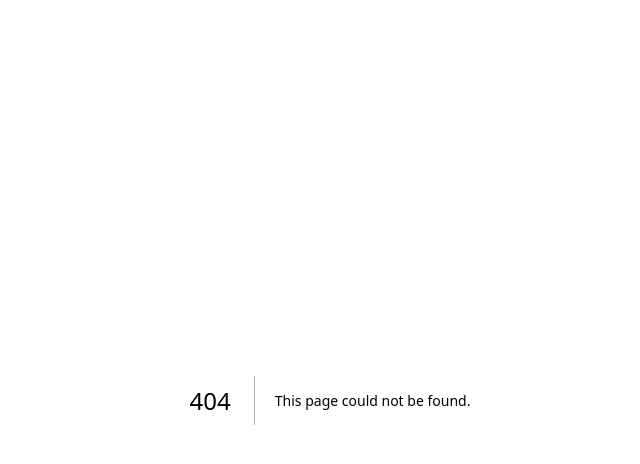
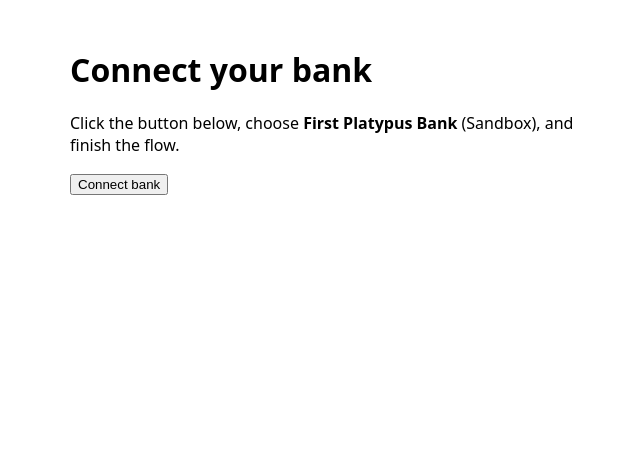
Before and after one commit to madsquarepants/approval-v2, a Next.js app in the folder app/: page /connect in a window 1280 px wide. Before the commit this address had no page. Shown: the top 464 px of the page, without its empty margins (310-950 px from the left). Built offline with nearby package versions, Linux system fonts and the light colour scheme; no server answers.

Commit message:
add /connect page with Plaid Link flow

```diff
--- /dev/null
+++ b/app/pages/connect.tsx
@@ -0,0 +1,51 @@
+import Script from "next/script";
+import { useState } from "react";
+import { api } from "../lib/api";
+
+export default function Connect() {
+  const [err, setErr] = useState<string>("");
+
+  const start = async () => {
+    try {
+      const t = localStorage.getItem("token") || "";
+      if (!t) { window.location.href = "/"; return; }
+
+      // 1) Create Link token from our API
+      const { link_token } = await api("/plaid/link_token", { method: "POST" }, t);
+
+      // 2) Open Plaid Link
+      const handler = (window as any).Plaid.create({
+        token: link_token,
+        onSuccess: async (public_token: string) => {
+          // 3) Exchange public_token -> access_token on server
+          await api("/plaid/exchange", {
+            method: "POST",
+            body: JSON.stringify({ public_token }),
+          }, t);
+
+          // 4) Trigger a real scan to pull subs
+          await api("/subscriptions/scan_real", { method: "POST" }, t);
+
+          // 5) Go back to dashboard
+          window.location.href = "/dashboard";
+        },
+        onExit: (e: any) => {
+          if (e) setErr(e?.error_message || "Exited.");
+        },
+      });
+      handler.open();
+    } catch (e: any) {
+      setErr(e?.message || "Something went wrong.");
+    }
+  };
+
+  return (
+    <main style={{ maxWidth: 520, margin: "48px auto", fontFamily: "system-ui" }}>
+      <Script src="https://cdn.plaid.com/link/v2/stable/link-initialize.js" strategy="afterInteractive" />
+      <h1>Connect your bank</h1>
+      <p>Click the button below, choose <b>First Platypus Bank</b> (Sandbox), and finish the flow.</p>
+      <button type="button" onClick={start}>Connect bank</button>
+      {err && <p style={{ color: "crimson", marginTop: 12 }}>{err}</p>}
+    </main>
+  );
+}
```
